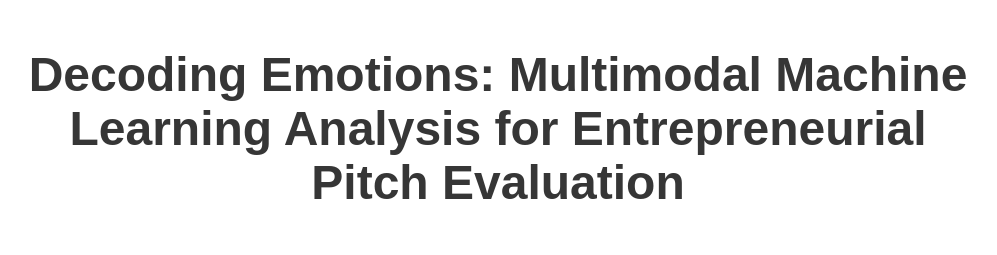
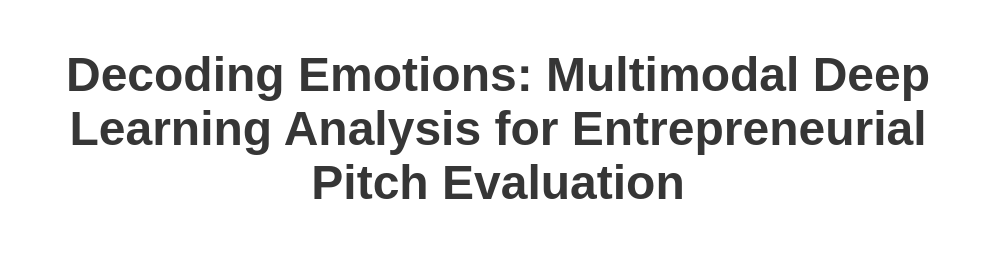
Before and after one commit to shark-tank-emotion/illustration, a plain HTML site: page index.html in a window 1280 px wide. Shown: the top 255 px of the page, without its empty margins (142-1139 px from the left). Drawn offline with nearby package versions, Linux system fonts and the light colour scheme; some icons are missing; a web font is replaced by a local one.

Commit message:
Update index.html

```diff
--- a/index.html
+++ b/index.html
@@ -40,7 +40,7 @@
       <div class="container is-max-desktop">
         <div class="columns is-centered">
           <div class="column has-text-centered">
-            <h1 class="title is-1 publication-title">Decoding Emotions: Multimodal Machine Learning Analysis for Entrepreneurial Pitch Evaluation</h1>
+            <h1 class="title is-1 publication-title">Decoding Emotions: Multimodal Deep Learning Analysis for Entrepreneurial Pitch Evaluation</h1>
           </div>
         </div>
       </div>
```
